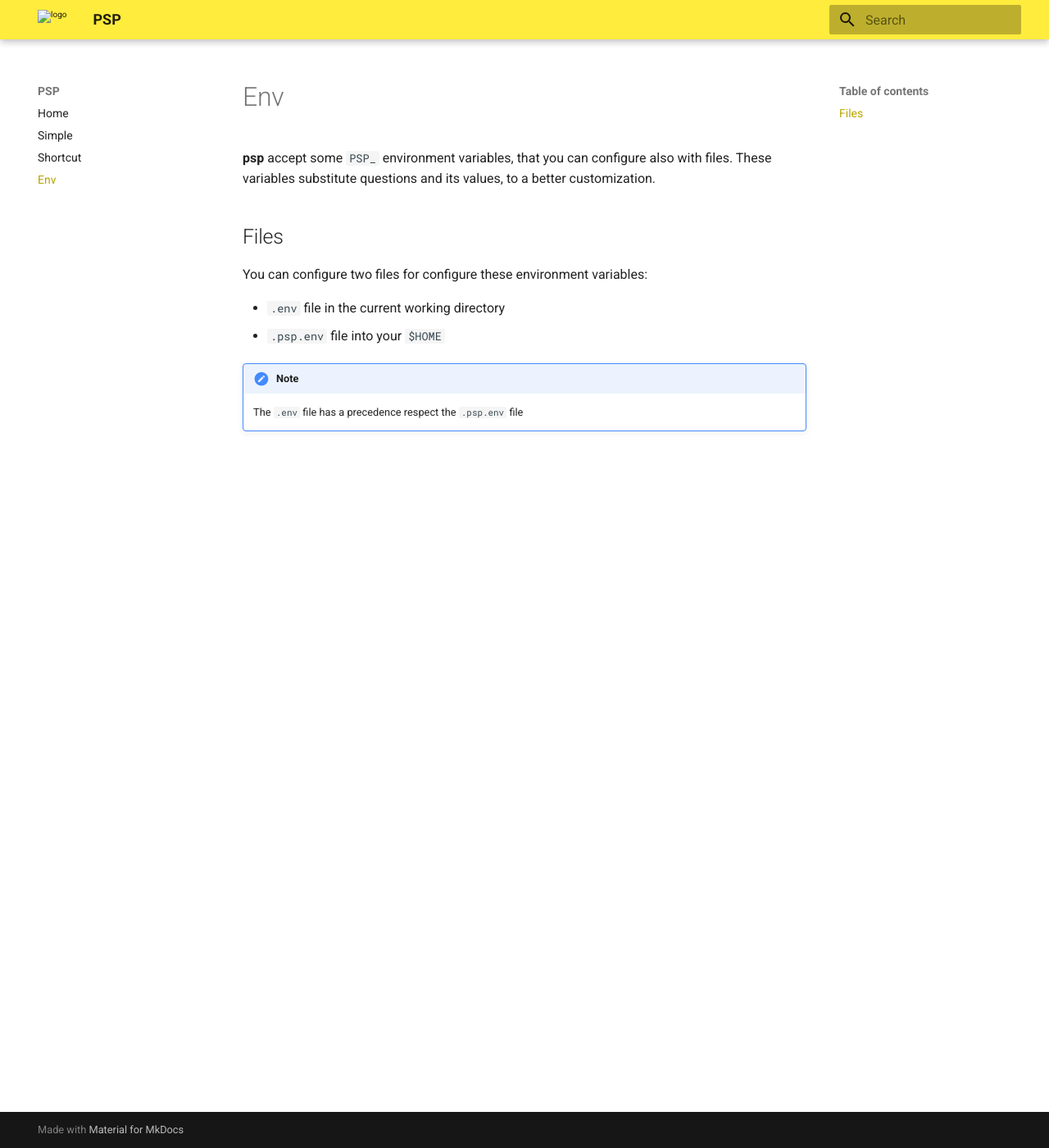
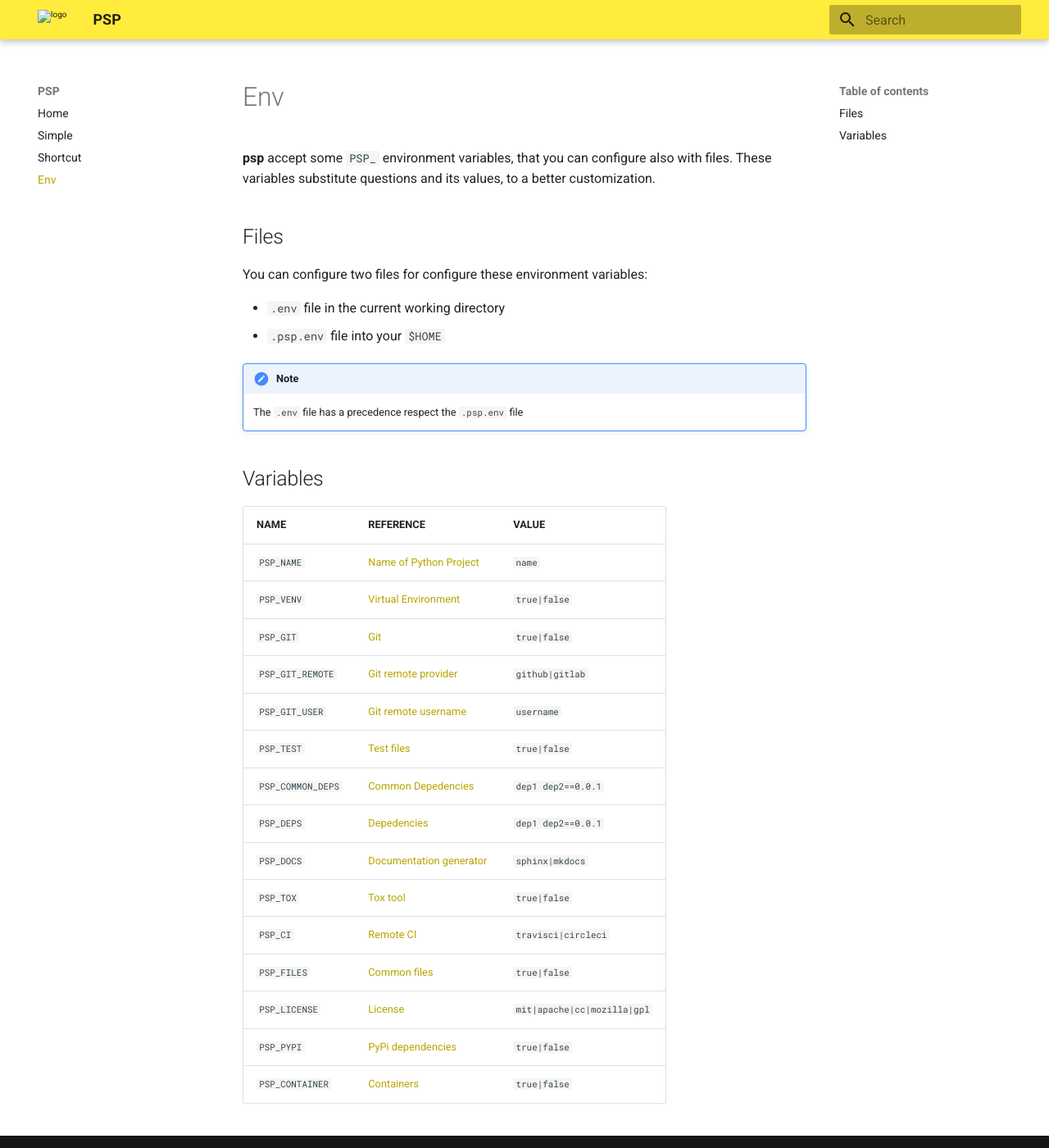
Before and after one commit to MatteoGuadrini/psp, an MkDocs documentation site: the page built from docs/env.md, in a window 1280 px wide and 1400 px high. Shown: the whole window at 82% size. Built offline with MkDocs 1.6.1 and Material for MkDocs 9.7.7, drawn with Linux system fonts in a browser that asks for light colours.

Commit message:
docs: add variables table to Env page

```diff
--- a/docs/env.md
+++ b/docs/env.md
@@ -11,3 +11,23 @@ You can configure two files for configure these environment variables:
 
 !!! note
     The `.env` file has a precedence respect the `.psp.env` file
+
+## Variables
+
+| **NAME**          | **REFERENCE**                                              | **VALUE**                      |
+|-------------------|------------------------------------------------------------|--------------------------------|
+| `PSP_NAME`        | [Name of Python Project](simple.md#name-of-python-project) | `name`                         |
+| `PSP_VENV`        | [Virtual Environment](simple.md#virtual-environment)       | `true|false`                   |
+| `PSP_GIT`         | [Git](simple.md#git)                                       | `true|false`                   |
+| `PSP_GIT_REMOTE`  | [Git remote provider](simple.md#git-remote-provider)       | `github|gitlab`                |
+| `PSP_GIT_USER`    | [Git remote username](simple.md#git-remote-username)       | `username`                     |
+| `PSP_TEST`        | [Test files](simple.md#test-files)                         | `true|false`                   |
+| `PSP_COMMON_DEPS` | [Common Depedencies](simple.md#dependencies)               | `dep1 dep2==0.0.1`             |
+| `PSP_DEPS`        | [Depedencies](simple.md#dependencies)                      | `dep1 dep2==0.0.1`             |
+| `PSP_DOCS`        | [Documentation generator](simple.md#documentation)         | `sphinx|mkdocs`                |
+| `PSP_TOX`         | [Tox tool](simple.md#tox-tool)                             | `true|false`                   |
+| `PSP_CI`          | [Remote CI](simple.md#remote-ci-continuous-integration)    | `travisci|circleci`            |
+| `PSP_FILES`       | [Common files](simple.md#common-files)                     | `true|false`                   |
+| `PSP_LICENSE`     | [License](simple.md#license)                               | `mit|apache|cc|mozilla|gpl`    |
+| `PSP_PYPI`        | [PyPi dependencies](simple.md#pypi-dependencies)           | `true|false`                   |
+| `PSP_CONTAINER`   | [Containers](simple.md#dockerpodman)                       | `true|false`                   |
```
